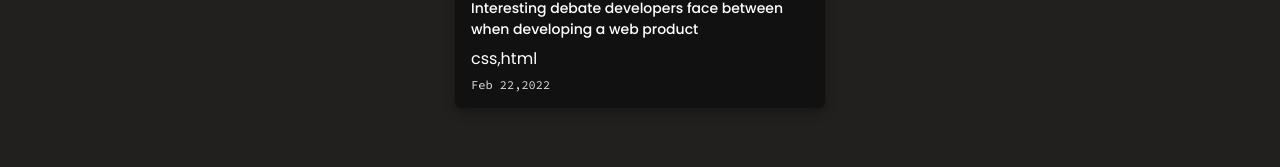
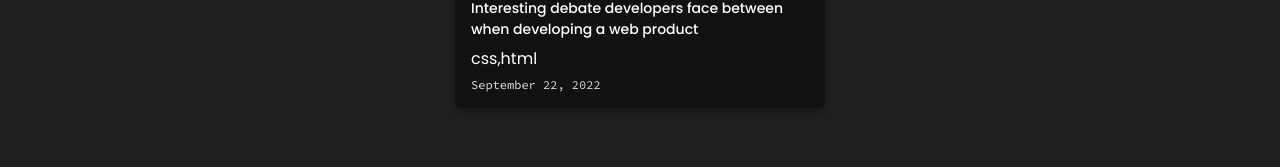
Before and after one commit to JGSolutions/jerry-gagliano, a Next.js app: page / in a window 1280 px wide. Shown: the part 1704-1871 px from the top of the page. Built offline with nearby package versions, Linux system fonts and the light colour scheme.

Commit message:
formatted date

```diff
--- a/components/date.js
+++ b/components/date.js
@@ -1,6 +1,5 @@
-import { parseISO, format } from 'date-fns';
+import { format } from 'date-fns';
 
-export default function Date({ dateString }) {
-  const date = parseISO(dateString);
-  return <time dateTime={dateString}>{format(date, 'LLLL d, yyyy')}</time>;
+export default function FormatDate({ dateString }) {
+  return <time dateTime={dateString}>{format(new Date(dateString), 'MMMM dd, yyyy')}</time>;
 }
--- a/components/simple-blog-item/simple-blog-item.js
+++ b/components/simple-blog-item/simple-blog-item.js
@@ -1,5 +1,5 @@
 import styles from './simple-blog-item.module.css'
-
+import FormatDate from '../date';
 
 export default function SimpleBlogItem({title, description, image, date, tags}) {
     return (
@@ -15,7 +15,9 @@ export default function SimpleBlogItem({title, description, image, date, tags})
                 <div className={styles.tags}>
                     {tags}
                 </div>
-                <div className={styles.date}>{date}</div>
+                <div className={styles.date}>
+                    <FormatDate dateString={date} />
+                </div>
             </div>
         </div>
     )
--- a/pages/index.js
+++ b/pages/index.js
@@ -122,7 +122,7 @@ export default function Home({ allPostsData }) {
         <div style={{ width: '370px'}}>
           <SimpleBlogItem
           title="Angular vs React"
-          date="Feb 22,2022"
+          date="Sat Sep 22 2022"
           tags="css,html"
           image="https://cdn-images-1.medium.com/max/1024/0*1MDT8N8E9HuYG7tV"
           description="Interesting debate developers face between when developing a web product">
```
